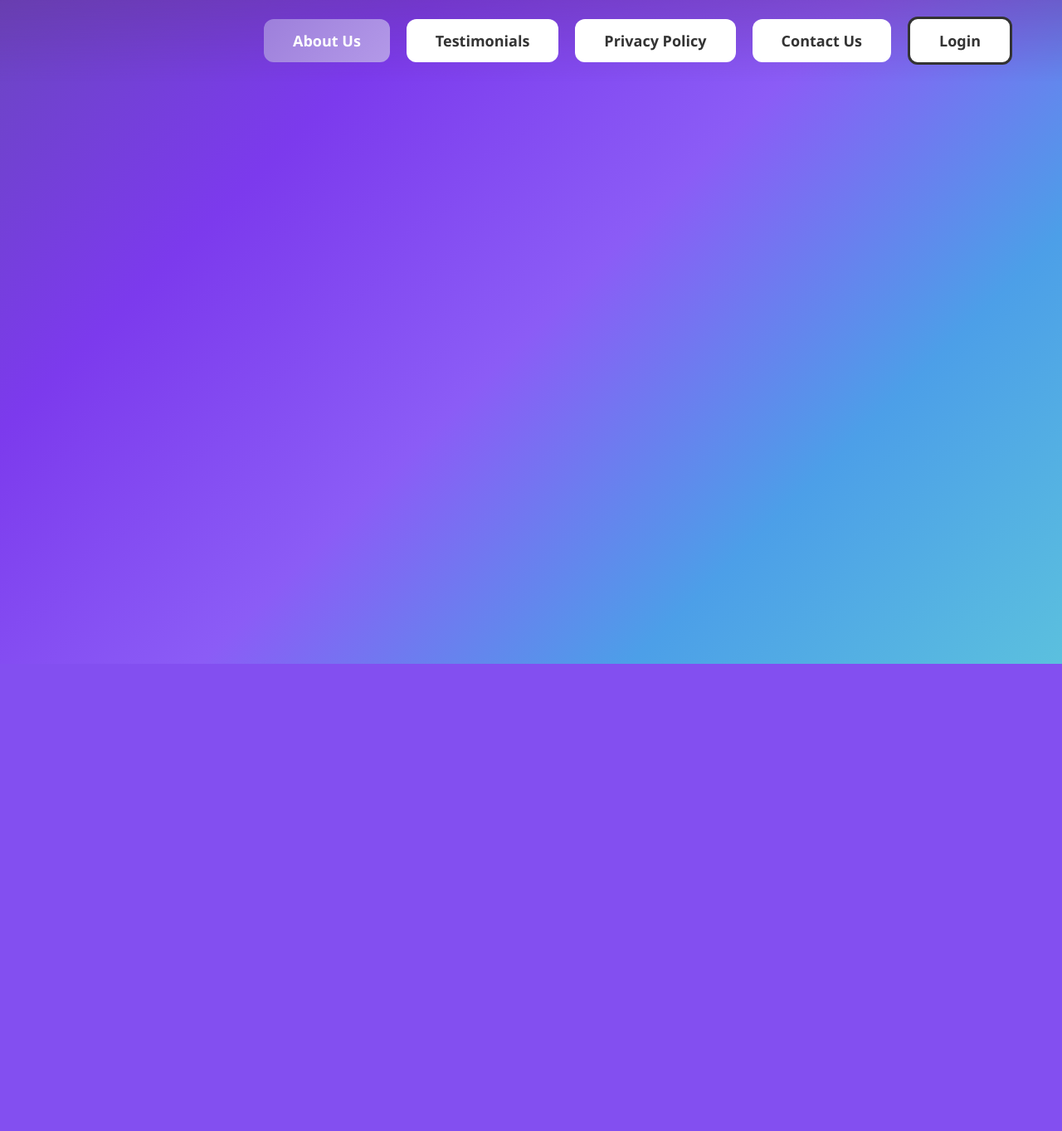
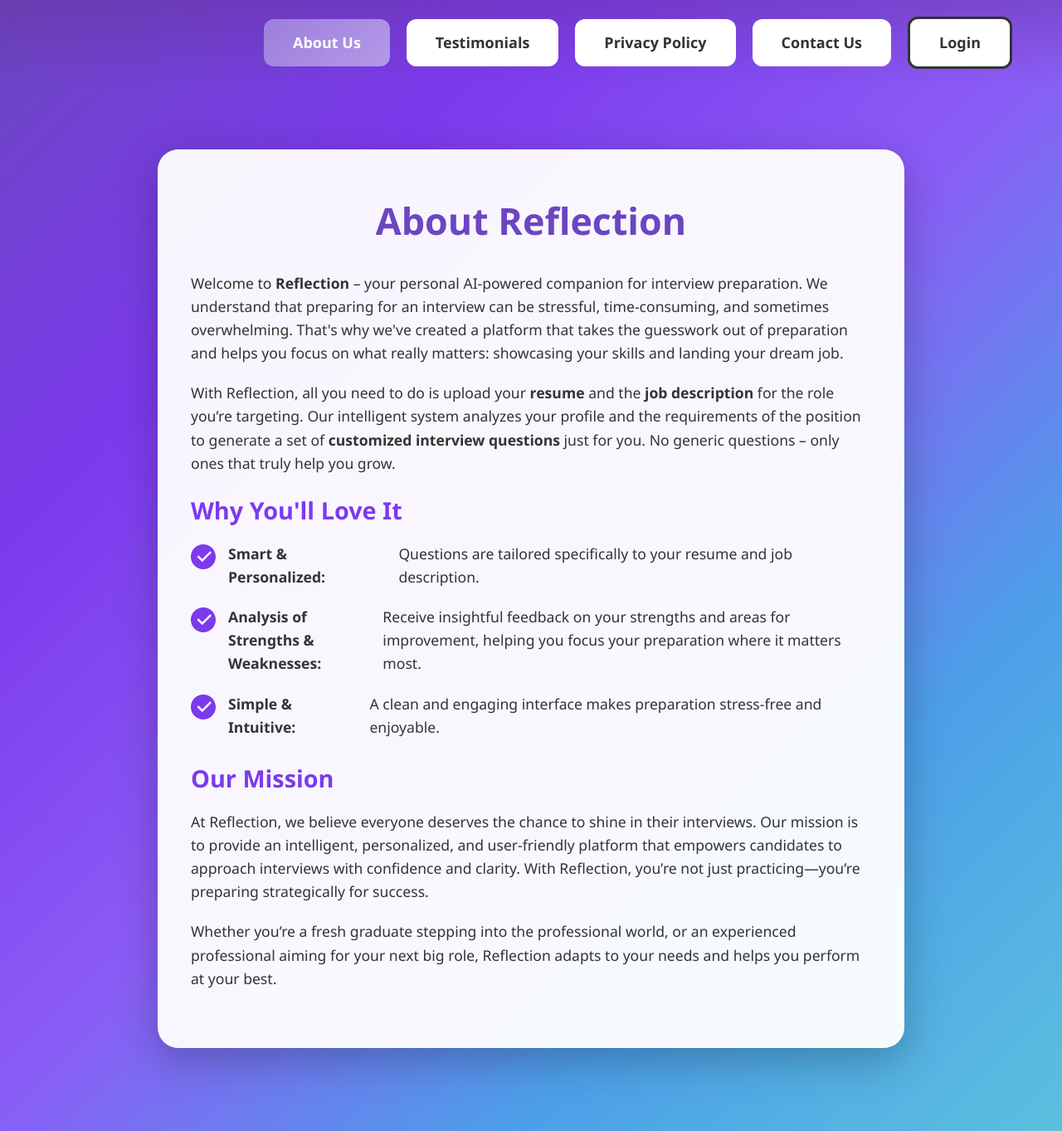
Before and after one commit to yashrustagi2004/Reflection, a Flask app: page /about in a window 1280 px wide. Shown: the whole page at 83% size. Before the commit the page ends 800 px from the top, so only its background shows below. Run offline with Flask 3, Linux system fonts and the light colour scheme.

Commit message:
About page fixed

```diff
--- a/frontend/templates/about.html
+++ b/frontend/templates/about.html
@@ -3,7 +3,7 @@
 <head>
     <meta charset="UTF-8">
     <meta name="viewport" content="width=device-width, initial-scale=1.0">
-    <title>About Us</title>
+    <title>About Us - Reflection</title>
     <style>
         * {
             margin: 0;
@@ -14,11 +14,12 @@
         body {
             font-family: 'Segoe UI', Tahoma, Geneva, Verdana, sans-serif;
             min-height: 100vh;
-            /* Add a simple purple gradient background to body */
             background: linear-gradient(135deg, #6B46C1 0%, #7C3AED 25%, #8B5CF6 50%, #4C9FE8 75%, #5BC0DE 100%);
+            color: #333;
+            line-height: 1.6;
         }
 
-        /* Navigation Bar - Same as landing page */
+        /* Navigation Bar */
         .navbar {
             position: fixed;
             top: 0;
@@ -59,31 +60,78 @@
             border: 3px solid #333;
         }
 
+        .active-page {
+            background: linear-gradient(135deg, #9D7FDB 0%, #B399E8 100%) !important;
+            color: white !important;
+            border: none !important;
+        }
+
         /* Page content area */
         .page-content {
-            padding-top: 100px;
+            padding-top: 140px;
+            padding-bottom: 60px;
             min-height: 100vh;
         }
 
-        /* Your page-specific styles here */
         .container {
-            max-width: 500px;
-            margin: 0 auto;
-            padding: 40px;
-            background: white;
-            border-radius: 20px;
-            box-shadow: 0 10px 40px rgba(0, 0, 0, 0.3);
+            max-width: 900px;
+            margin: 40px auto;
+            padding: 50px 40px;
+            background: rgba(255, 255, 255, 0.95);
+            border-radius: 25px;
+            box-shadow: 0 15px 50px rgba(0, 0, 0, 0.25);
+            animation: fadeIn 1s ease-in-out;
+        }
+
+        @keyframes fadeIn {
+            from { opacity: 0; transform: translateY(20px); }
+            to { opacity: 1; transform: translateY(0); }
         }
 
         h1 {
             color: #6B46C1;
-            margin-bottom: 20px;
+            margin-bottom: 25px;
+            text-align: center;
+            font-size: 2.8rem;
         }
 
-        .active-page {
-            background: linear-gradient(135deg, #9D7FDB 0%, #B399E8 100%) !important;
-            color: white !important;
-            border: none !important;
+        h2 {
+            color: #7C3AED;
+            margin-bottom: 15px;
+            font-size: 1.8rem;
+        }
+
+        p {
+            margin-bottom: 20px;
+            font-size: 1.1rem;
+        }
+
+        ul {
+            margin-left: 0;
+            padding-left: 0;
+            list-style: none;
+            margin-bottom: 25px;
+        }
+
+        li {
+            margin-bottom: 20px;
+            font-size: 1.1rem;
+            display: flex;
+            align-items: flex-start;
+            gap: 15px;
+        }
+
+        li svg {
+            flex-shrink: 0;
+            width: 30px;
+            height: 30px;
+            fill: #7C3AED;
+            margin-top: 3px;
+        }
+
+        li:hover {
+            color: #4C9FE8;
+            transition: 0.3s;
         }
     </style>
 </head>
@@ -96,5 +144,36 @@
         <a href="/contact" class="nav-btn">Contact Us</a>
         <a href="/login" class="nav-btn">Login</a>
     </nav>
+
+    <!-- Page Content -->
+    <div class="page-content">
+        <div class="container">
+            <h1>About Reflection</h1>
+            <p>Welcome to <strong>Reflection</strong> – your personal AI-powered companion for interview preparation. We understand that preparing for an interview can be stressful, time-consuming, and sometimes overwhelming. That's why we've created a platform that takes the guesswork out of preparation and helps you focus on what really matters: showcasing your skills and landing your dream job.</p>
+
+            <p>With Reflection, all you need to do is upload your <strong>resume</strong> and the <strong>job description</strong> for the role you’re targeting. Our intelligent system analyzes your profile and the requirements of the position to generate a set of <strong>customized interview questions</strong> just for you. No generic questions – only ones that truly help you grow.</p>
+
+            <h2>Why You'll Love It</h2>
+            <ul>
+                <li>
+                    <svg xmlns="http://www.w3.org/2000/svg" viewBox="0 0 24 24"><path d="M12 0C5.373 0 0 5.373 0 12s5.373 12 12 12 12-5.373 12-12S18.627 0 12 0zm-1 17l-5-5 1.414-1.414L11 14.172l7.586-7.586L20 8l-9 9z"/></svg>
+                    <strong>Smart & Personalized:</strong> Questions are tailored specifically to your resume and job description.
+                </li>
+                <li>
+                    <svg xmlns="http://www.w3.org/2000/svg" viewBox="0 0 24 24"><path d="M12 0C5.373 0 0 5.373 0 12s5.373 12 12 12 12-5.373 12-12S18.627 0 12 0zm-1 17l-5-5 1.414-1.414L11 14.172l7.586-7.586L20 8l-9 9z"/></svg>
+                    <strong>Analysis of Strengths & Weaknesses:</strong> Receive insightful feedback on your strengths and areas for improvement, helping you focus your preparation where it matters most.
+                </li>
+                <li>
+                    <svg xmlns="http://www.w3.org/2000/svg" viewBox="0 0 24 24"><path d="M12 0C5.373 0 0 5.373 0 12s5.373 12 12 12 12-5.373 12-12S18.627 0 12 0zm-1 17l-5-5 1.414-1.414L11 14.172l7.586-7.586L20 8l-9 9z"/></svg>
+                    <strong>Simple & Intuitive:</strong> A clean and engaging interface makes preparation stress-free and enjoyable.
+                </li>
+            </ul>
+
+            <h2>Our Mission</h2>
+            <p>At Reflection, we believe everyone deserves the chance to shine in their interviews. Our mission is to provide an intelligent, personalized, and user-friendly platform that empowers candidates to approach interviews with confidence and clarity. With Reflection, you’re not just practicing—you’re preparing strategically for success.</p>
+
+            <p>Whether you’re a fresh graduate stepping into the professional world, or an experienced professional aiming for your next big role, Reflection adapts to your needs and helps you perform at your best.</p>
+        </div>
+    </div>
 </body>
 </html>
```
